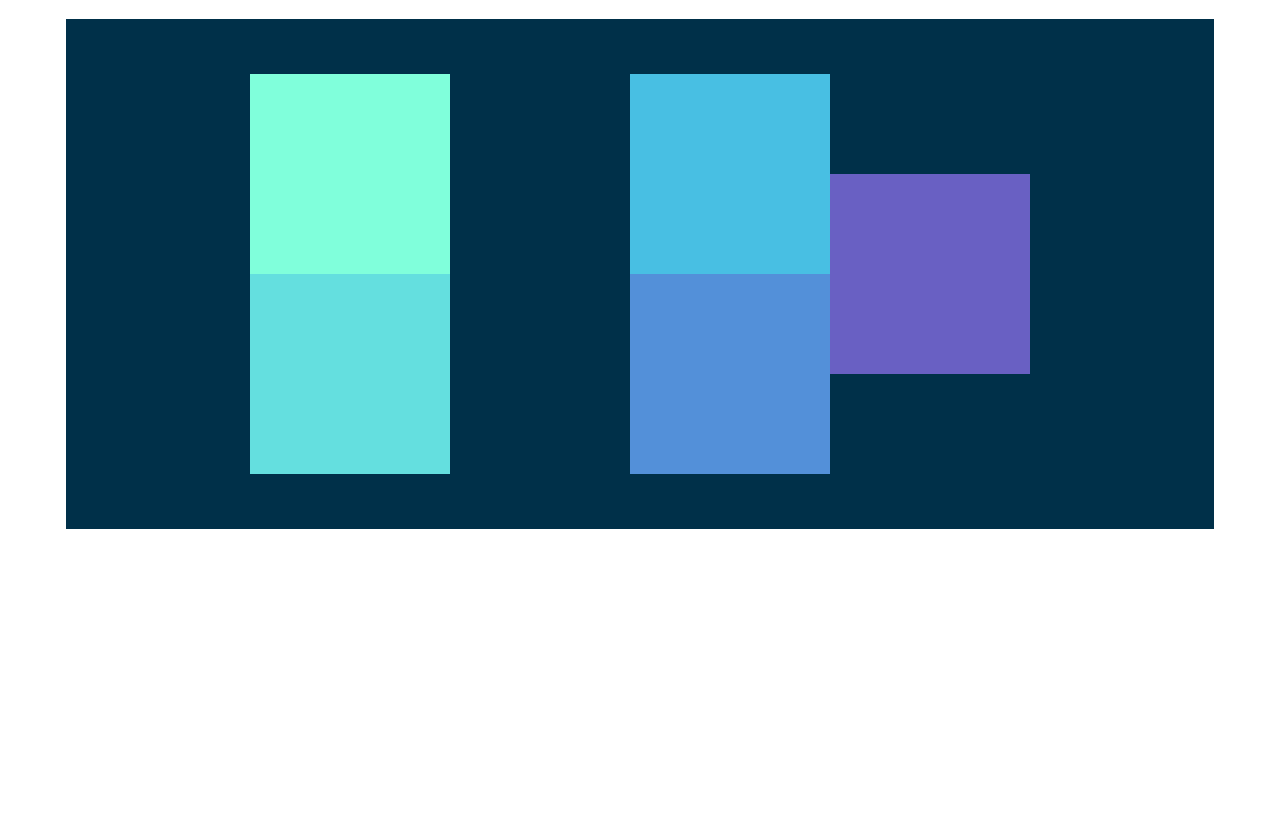
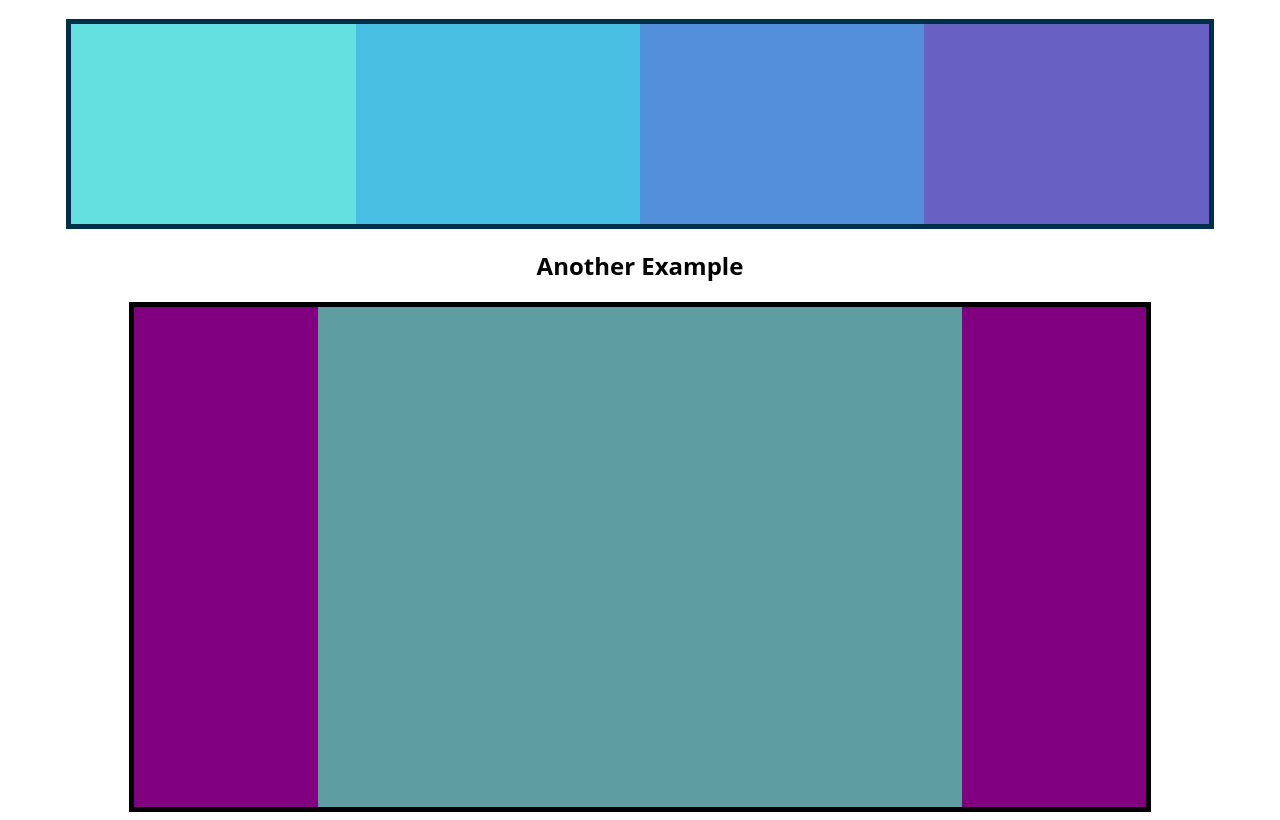
Before and after one commit to ricksimonsp/WebDev-BootCamp, a plain HTML site: page FlexBox/index.html in a window 1280 px wide. Shown: the part 67-887 px from the top of the page. Before the commit the page ends 800 px from the top, so only its background shows below. Drawn offline with Linux system fonts and the light colour scheme.

Commit message:
Flex Box - Done!

```diff
--- a/FlexBox/index.html
+++ b/FlexBox/index.html
@@ -19,5 +19,12 @@
         <div style="background-color: #6960c3;"></div>
     </section>
 
+    <h2>Another Example</h2>
+    <main>
+        <section class="sidebar"></section>
+        <section class="maincontent"></section>
+        <section class="sidebar"></section>
+    </main>
+
 </body>
 </html>
--- a/FlexBox/styles/app.css
+++ b/FlexBox/styles/app.css
@@ -11,23 +11,56 @@ h1 {
 #container {
     background-color: #003049;
     width: 90%;
-    height: 500px;
+    /*height: 500px;*/
     margin: 0 auto;
     border: 5px solid #003049;
     display: flex;
-    flex-direction: column;
+    flex-direction: row;
     justify-content: center;
-    align-items: flex-end;
-    flex-wrap: wrap;
+    /*flex-wrap: wrap;*/
+
 
 }
 
 #container div {
     width: 200px;
     height: 200px;
+    /*max-width: 300px;*/
+    text-align: center;
+    flex-basis: 600px;
+
+}
+
+div:nth-of-type(1){
+    flex-grow: 1;
+    flex-shrink: 2;
+}
+
+div:nth-of-type(5){
+    flex-grow: 2;
+
+}
+
+h2 {
     text-align: center;
 }
 
-div:nth-of-type(5){
-    align-self: flex-start;
+main {
+
+    width: 80%;
+    margin: 0 auto;
+    border: 5px solid black;
+    height: 500px;
+    display: flex;
 }
+
+main .sidebar {
+    background-color: purple;
+    /*border: 2px solid white;*/
+    flex: 1 2 300px;
+}
+
+main .maincontent {
+    background-color: cadetblue;
+    flex: 2 1 800px;
+}
```
